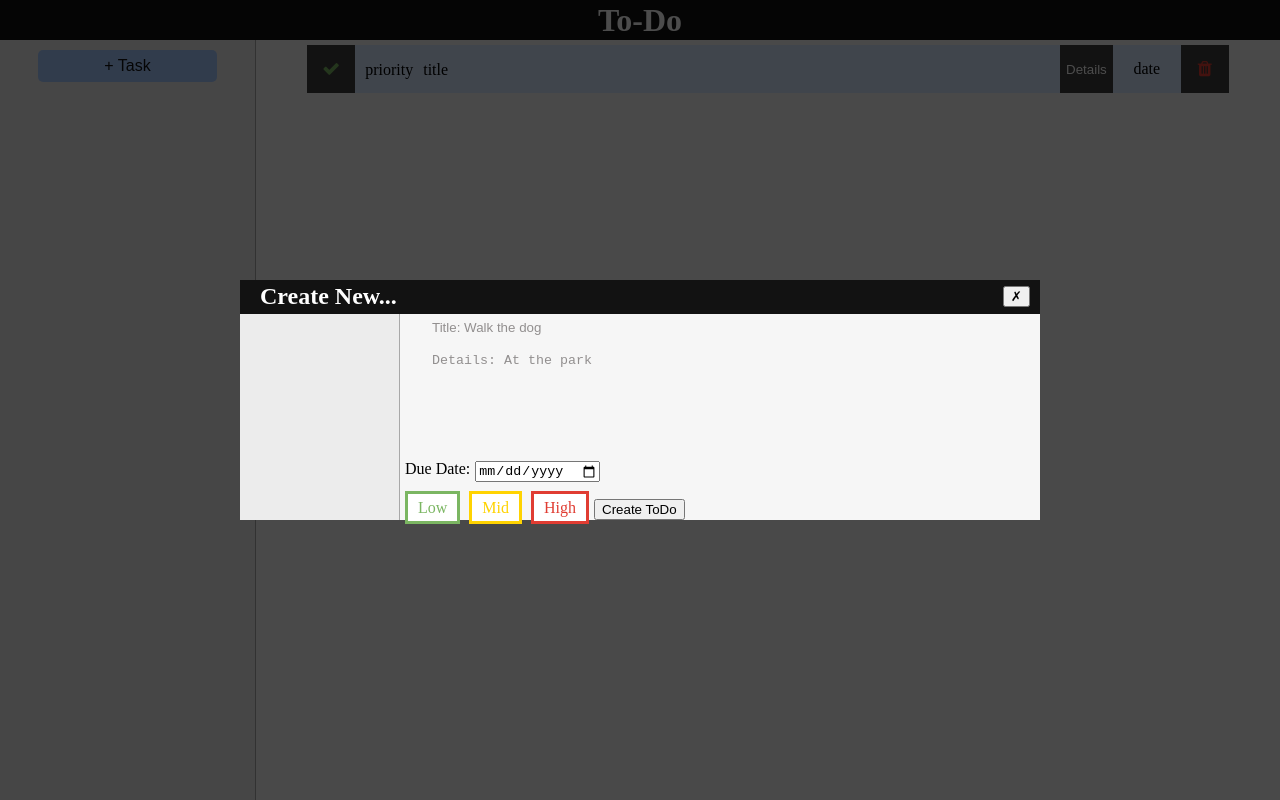
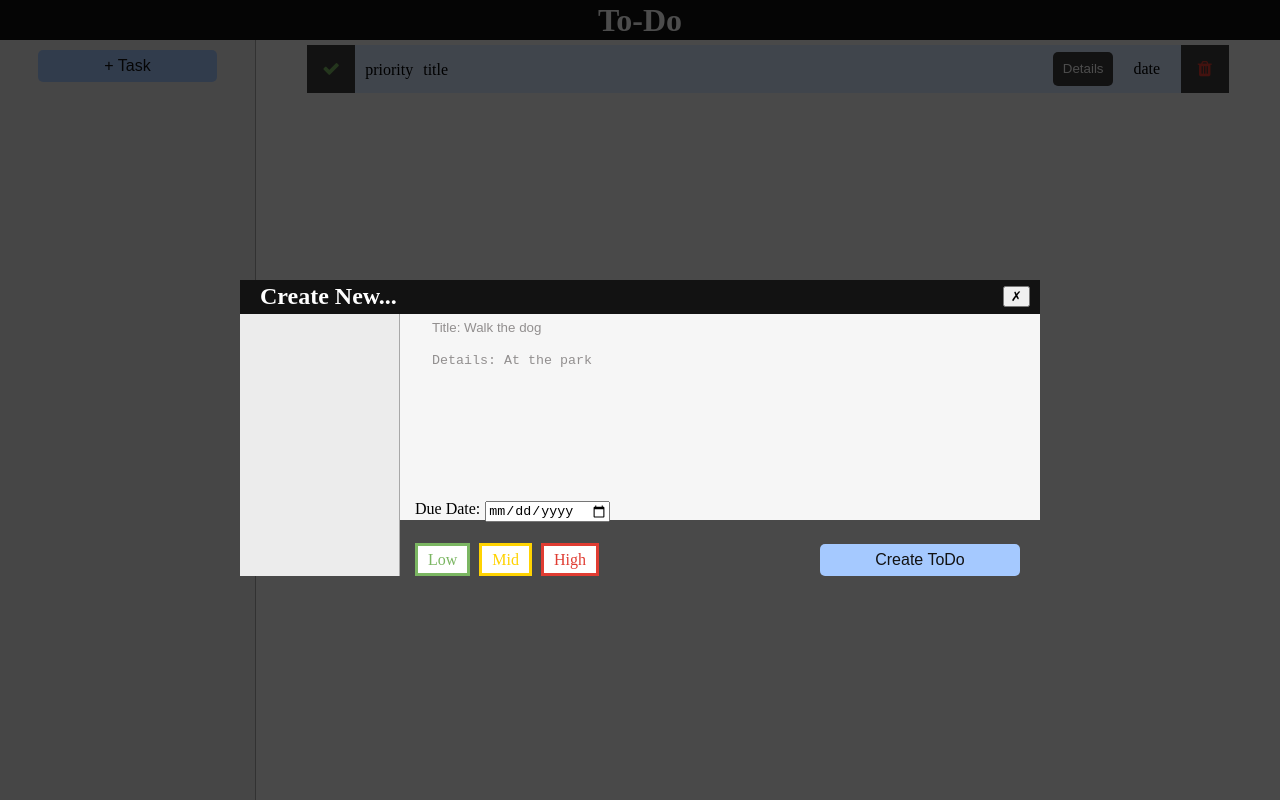
Before and after one commit to conorkay/todo-list, a website built with webpack: page src/index.html in a window 1280 px wide. Both pictures are taken after a click on the button "+ Task". Built offline with nearby package versions, Linux system fonts and the light colour scheme.

Commit message:
Style form

```diff
--- a/src/index.html
+++ b/src/index.html
@@ -82,7 +82,7 @@
               <label for="high" class="highLabel">High</label>
             </div>
 
-            <button type="submit">Create ToDo</button>
+            <button id="createTodo" type="submit">Create ToDo</button>
           </div>
         </form>
       </div>
@@ -106,7 +106,9 @@
             <p class="todoTitle">title</p>
           </div>
           <div class="inter-container-two">
-            <button class="todoDetailBtn">Details</button>
+            <div class="detailBtnContainer">
+              <button class="todoDetailBtn">Details</button>
+            </div>
             <p class="dueDate">date</p>
             <button class="todoDeleteBtn">
               <i class="fa fa-trash fa-lg"></i>
--- a/src/style.css
+++ b/src/style.css
@@ -130,19 +130,35 @@ h2 {
   height: 1.5em;
   width: 100%;
   gap: 5px;
+  margin-bottom: 5px;
+  margin-top: 40px;
 }
 
 #date-container-text {
   height: 100%;
   margin: 0;
-  margin-left: 5px;
+  margin-left: 15px;
 }
 
 #form-button-container {
   width: 100%;
   display: flex;
+  align-items: center;
+  justify-content: space-between;
   height: auto;
   gap: 5px;
+}
+
+#createTodo {
+  margin-right: 20px;
+  max-width: 200px;
+  width: 70%;
+  height: 2em;
+  background-color: #a5c9ff;
+  border: none;
+  color: #121212;
+  border-radius: 5px;
+  font-size: 16px;
 }
 
 #title {
@@ -170,7 +186,8 @@ h2 {
   margin: 10px;
 }
 
-#openFormBtn:hover {
+#openFormBtn:hover,
+#createTodo:hover {
   background-color: #f6f6f6;
   color: #121212;
   border: 2px solid #a5c9ff;
@@ -197,6 +214,7 @@ label {
   background-color: white;
   color: #7bb662;
   border-color: #7bb662;
+  margin-left: 10px;
 }
 
 .midLabel {
@@ -319,10 +337,20 @@ input[type='radio']:checked + .highLabel {
   grid-row: 1;
 }
 
-.todoDetailBtn {
-  color: white;
+.detailBtnContainer {
+  display: flex;
+  justify-content: center;
+  align-items: center;
   grid-column: 1;
   grid-row: 1;
+}
+
+.todoDetailBtn {
+  padding: 5px 10px;
+  color: white;
+  width: 4.5em;
+  height: 2.5em;
+  border-radius: 5px;
 }
 
 .dueDate {
--- a/src/todoFunctions.js
+++ b/src/todoFunctions.js
@@ -99,9 +99,12 @@ export const displayController = (function () {
 
     // Detail button (for displaying date/details)
     const detailBtn = document.createElement('button');
+    const detailContainer = document.createElement('div');
+    detailContainer.classList.add('detailBtnContainer');
     detailBtn.classList.add('todoDetailBtn');
     detailBtn.innerText = 'Details';
-    containerTwo.appendChild(detailBtn);
+    containerTwo.appendChild(detailContainer);
+    detailContainer.appendChild(detailBtn);
 
     // Due Date
     const dueDate = document.createElement('div');
```
